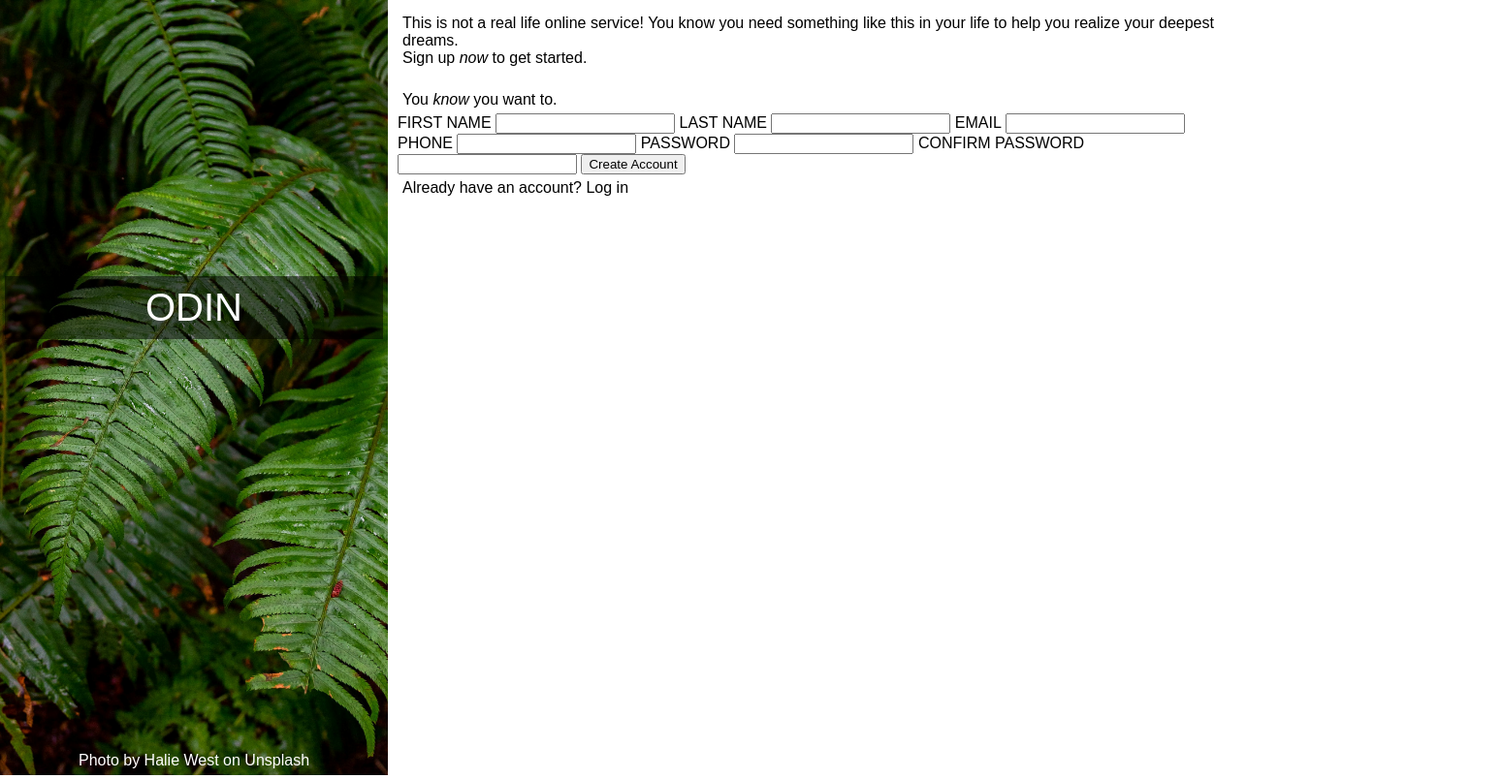
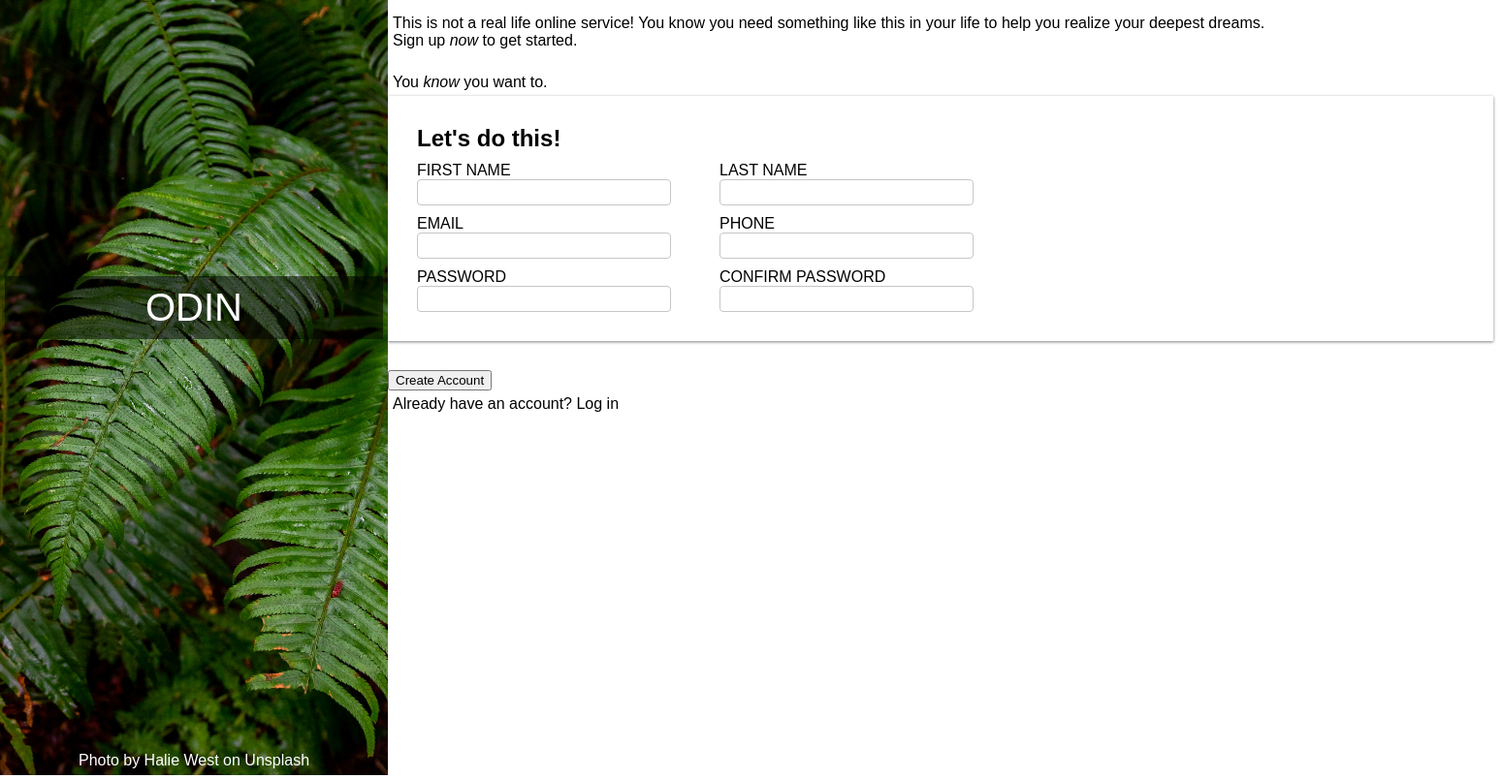
Before and after one commit to Ultimate-69/odin-sign-up, a plain HTML site: page index.html in a window 1280 px wide. Shown: the whole page at 97% size, 1550 px wide, since content can reach past the window. Drawn offline with Linux system fonts and the light colour scheme; a web font is replaced by a local one.

Commit message:
made form

```diff
--- a/index.html
+++ b/index.html
@@ -25,24 +25,42 @@
                 <p style="margin-top: 25px;">You <em>know</em> you want to.</p>
                 <div class="form-container">
                     <form>
+                        <div class="options">
+                            <h2>Let's do this!</h2>
+                            <div class="row">
+                                <div class="column">
                                     <label for="first-name">FIRST NAME</label>
                                     <input name="first-name" type="text">
-
+                                </div>
+                                <div class="column">
                                     <label for="last-name">LAST NAME</label>
                                     <input name="last-name" type="text">
+                                </div>
+                            </div>
 
+                            <div class="row">
+                                <div class="column">
                                     <label for="email">EMAIL</label>
                                     <input name="email" type="email">
+                                </div>
 
+                                <div class="column">
                                     <label for="phone">PHONE</label>
                                     <input name="phone" type="tel">
+                                </div>
+                            </div>
 
+                            <div class="row">
+                                <div class="column">
                                     <label for="pass">PASSWORD</label>
                                     <input name="pass" type="password">
-
+                                </div>
+                                <div class="column">
                                     <label for="cpass">CONFIRM PASSWORD</label>
                                     <input name="cpass" type="password">
-
+                                </div>
+                            </div>
+                        </div>
                         <button type="submit">Create Account</button>
                         <p>Already have an account? <span>Log in</span></p>
                     </form>
--- a/style.css
+++ b/style.css
@@ -11,6 +11,7 @@ p {
 
 .container {
     display: flex;
+    width: 100%;
 }
 
 img {
@@ -50,6 +51,49 @@ img {
     font-family: Parkinsans, Arial;
 }
 
+.left {
+    padding: 0px;
+    margin: 0px;
+}
+
 .right {
     padding: 10px;
+    padding-left: 0px;
+    margin: 0px;
 }
+
+label {
+    display: block;
+}
+
+.row {
+    display: flex;
+    gap: 50px;
+}
+
+input {
+    width: 250px;
+    border: 1px solid rgb(200, 197, 197);
+    border-radius: 4px;
+    padding: 5px;
+}
+
+.column {
+    display: flex;
+    flex-direction: column;
+}
+
+h2 {
+    padding: 0px;
+    margin: 0px;
+}
+
+.options {
+    display: flex;
+    flex-direction: column;
+    gap: 10px;
+    margin-bottom: 30px;
+    box-shadow: 0px 1px 3px rgba(0, 0, 0, 0.5);
+    padding: 30px 30px;
+    width: 1080px;
+}
```
Lines whose indentation alone changed are shown as unchanged.
